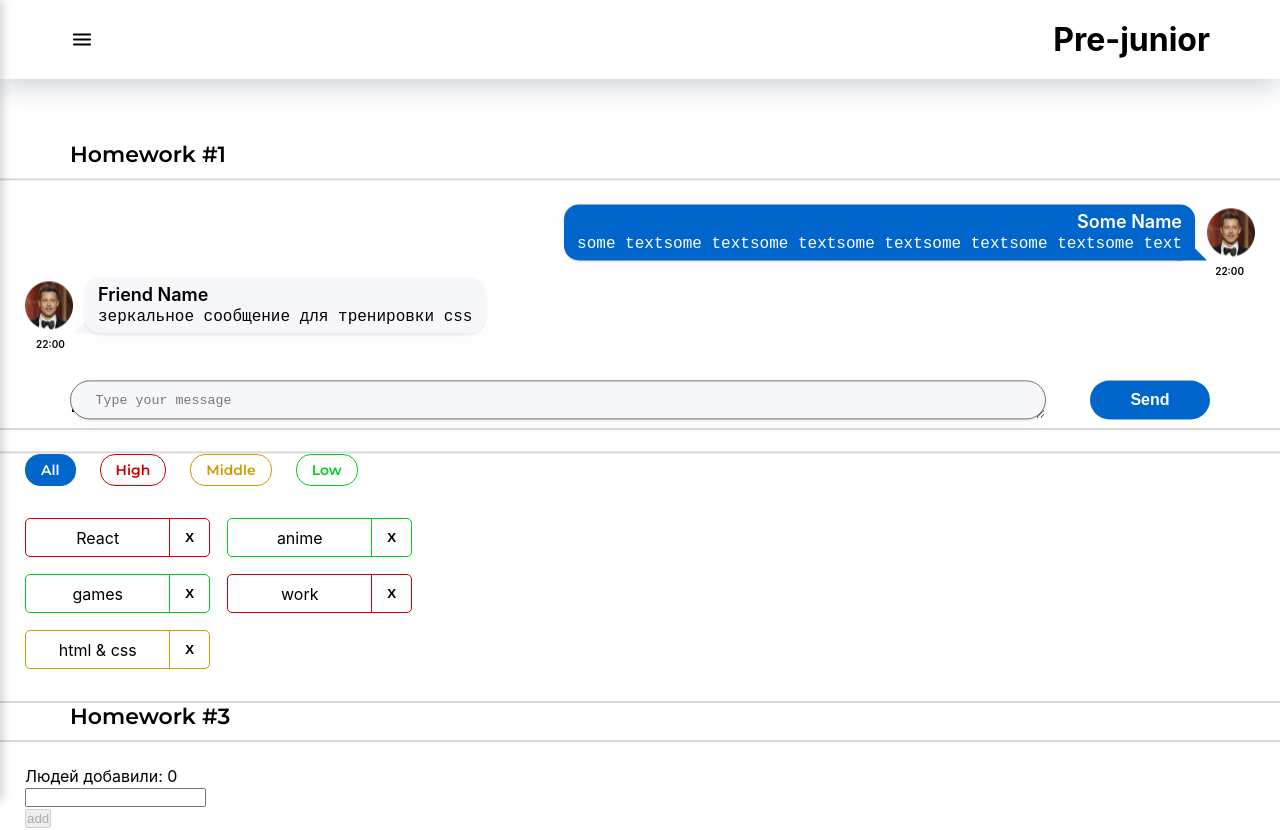
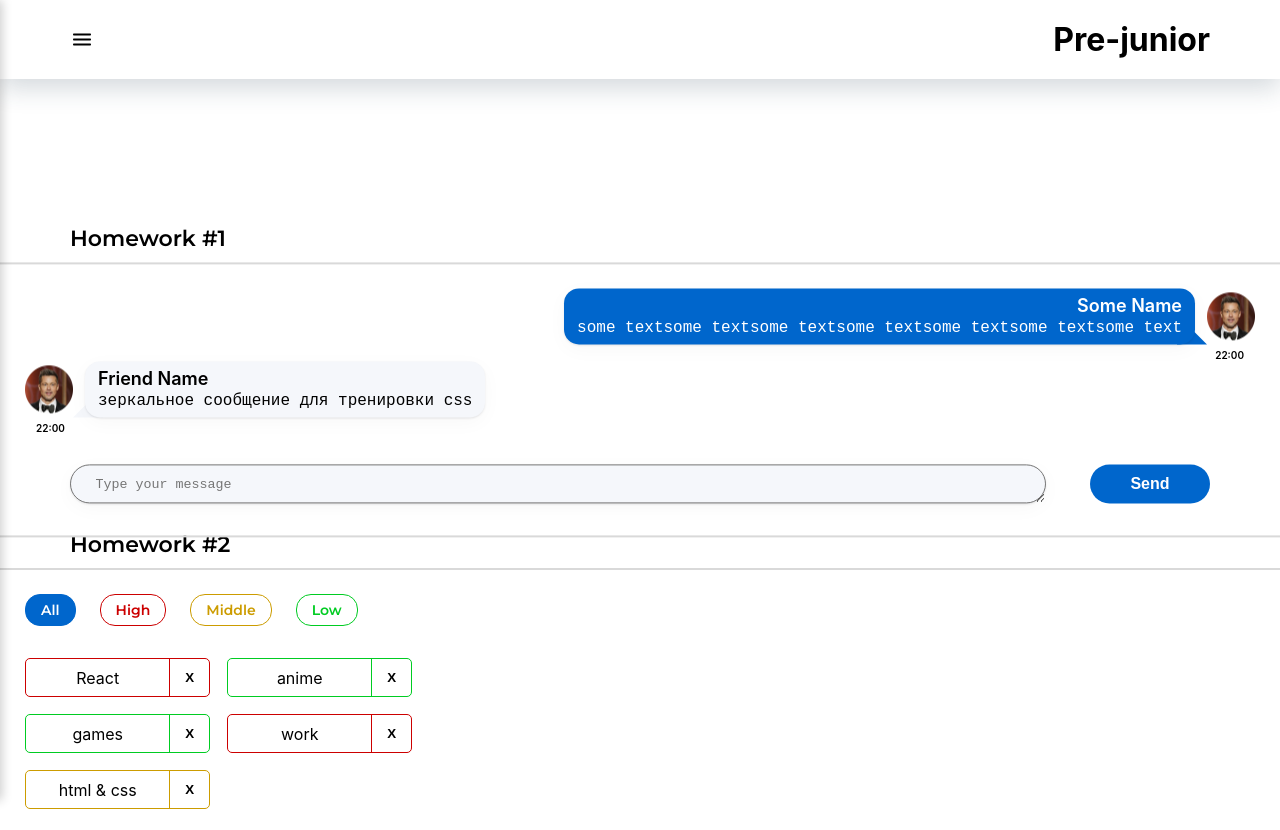
Before and after one commit to molniagrom/hws2-master, a React (Create React App) app: page /#/pre-junior in a window 1280 px wide. Shown: the top 830 px of the page. Built offline with nearby package versions, Linux system fonts and the light colour scheme.

Commit message:
Uncomment 5 homework. start decide

```diff
--- a/src/s1-main/App.module.css
+++ b/src/s1-main/App.module.css
@@ -20,7 +20,7 @@
     font-weight: 600;
     font-size: 22px;
     color: #000;
-    padding: 0 0 10px 70px;
+    padding: 70px 0 10px 70px;
 }
 
 .oneMain{
--- a/src/s2-homeworks/hw06/HW6.tsx
+++ b/src/s2-homeworks/hw06/HW6.tsx
@@ -11,7 +11,7 @@ import s from './HW6.module.css'
  * 3 - сделать стили в соответствии с дизайном
  */
 
-const HW6 = () => {
+const  HW6 = () => {
     const [value, setValue] = useState<string>('')
 
     const save = () => {
--- a/src/s2-homeworks/hw06/common/c4-SuperEditableSpan/SuperEditableSpan.tsx
+++ b/src/s2-homeworks/hw06/common/c4-SuperEditableSpan/SuperEditableSpan.tsx
@@ -42,19 +42,19 @@ const SuperEditableSpan: React.FC<SuperEditableSpanType> = (
 
     const onEnterCallback = () => {
         // выключить editMode при нажатии Enter // делают студенты
-
+        setEditMode(false)
         onEnter?.()
     }
     const onBlurCallback = (e: React.FocusEvent<HTMLInputElement>) => {
         // выключить editMode при нажатии за пределами инпута // делают студенты
-
+        setEditMode(false)
         onBlur?.(e)
     }
     const onDoubleClickCallBack = (
         e: React.MouseEvent<HTMLSpanElement, MouseEvent>
     ) => {
         // включить editMode при двойном клике // делают студенты
-
+        setEditMode(true)
         onDoubleClick?.(e)
     }
 
```
